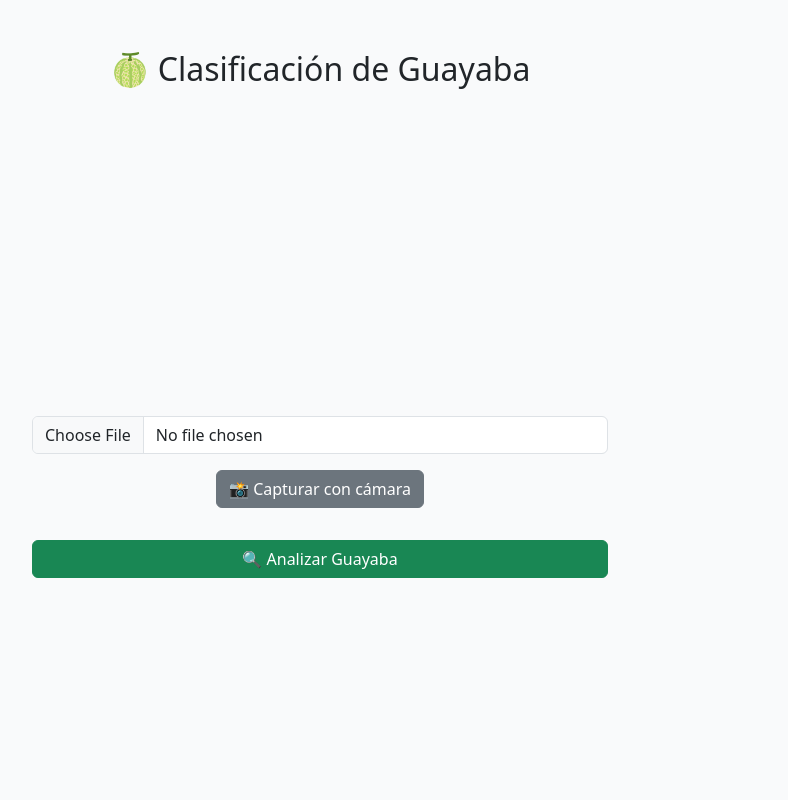
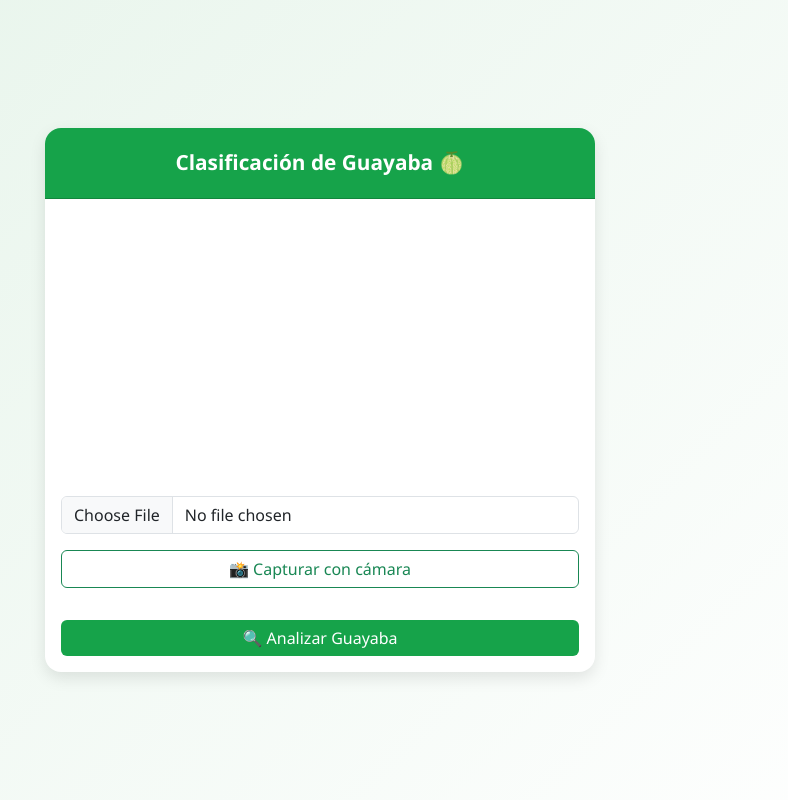
Before and after one commit to SantiagoSanchezVargas/ProyectoGC_AulaEspejo, a Flask app: page /prediccion in a window 1280 px wide. Shown: the whole page, without its empty margins (320-1108 px from the left). Run offline with Flask 2, Linux system fonts and the light colour scheme; the visitor is signed in with stand-in values (Sample User, id 1); data that the repository does not hold is empty; some libraries are stand-ins or nearby versions.

Commit message:
Mejoras y resumen de información

```diff
--- a/Proyecto_GC/templates/prediccion.html
+++ b/Proyecto_GC/templates/prediccion.html
@@ -3,56 +3,87 @@
 <head>
     <meta charset="UTF-8">
     <meta name="viewport" content="width=device-width, initial-scale=1.0">
-    <title>Predicción de Guayaba</title>
+    <title>Predicción de Guayaba 🍈</title>
     <link rel="stylesheet" href="{{ url_for('static', filename='css/bootstrap.min.css') }}">
     <style>
         body {
-            background-color: #f9fafb;
+            background: linear-gradient(135deg, #e6f4ea, #ffffff);
+            min-height: 100vh;
+            display: flex;
+            align-items: center;
+            justify-content: center;
+            font-family: 'Segoe UI', sans-serif;
         }
-        .container {
-            max-width: 600px;
-            margin-top: 50px;
+        .card {
+            border: none;
+            border-radius: 16px;
+            box-shadow: 0 6px 16px rgba(0, 0, 0, 0.1);
+            overflow: hidden;
+        }
+        .card-header {
+            background-color: #16a34a;
+            color: white;
+            text-align: center;
+            padding: 1.2rem;
+            font-size: 1.3rem;
+            font-weight: 600;
+        }
+        .btn-success {
+            background-color: #16a34a;
+            border: none;
+        }
+        .btn-success:hover {
+            background-color: #15803d;
+        }
+        #video {
+            width: 100%;
+            border-radius: 10px;
+            margin-bottom: 1rem;
         }
         .result-card {
             border-radius: 12px;
-            padding: 20px;
             text-align: center;
+            padding: 1.5rem;
+            margin-top: 1.5rem;
         }
         .apt {
-            background-color: #d1fae5;
-            color: #065f46;
+            background-color: #dcfce7;
+            color: #166534;
         }
         .no-apt {
             background-color: #fee2e2;
             color: #991b1b;
         }
-        #video {
-            width: 100%;
-            border-radius: 8px;
-            margin-bottom: 10px;
-        }
     </style>
 </head>
 <body>
-    <div class="container">
-        <h2 class="text-center mb-4">🍈 Clasificación de Guayaba</h2>
-
+    <div class="container px-3">
+        <div class="card w-100" style="max-width: 550px; margin: auto;">
+            <div class="card-header">Clasificación de Guayaba 🍈</div>
+            <div class="card-body">
                 <form action="{{ url_for('prediccion') }}" method="POST" enctype="multipart/form-data">
                     <div class="mb-3 text-center">
                         <video id="video" autoplay></video>
                         <canvas id="canvas" style="display:none;"></canvas>
+
                         <input type="file" name="imagen" accept="image/*" class="form-control mb-3">
-                <button type="button" id="captureBtn" class="btn btn-secondary mb-3">📸 Capturar con cámara</button>
+                        <button type="button" id="captureBtn" class="btn btn-outline-success w-100 mb-3">
+                            📸 Capturar con cámara
+                        </button>
                     </div>
-            <button type="submit" class="btn btn-success w-100">🔍 Analizar Guayaba</button>
+                    <button type="submit" class="btn btn-success w-100">
+                        🔍 Analizar Guayaba
+                    </button>
                 </form>
 
                 {% if resultado %}
-        <div class="result-card mt-4 {% if resultado == 'Apta' %}apt{% else %}no-apt{% endif %}">
-            <h3>Resultado: {{ resultado }}</h3>
-            <p>Confianza: {{ "%.2f"|format(probabilidad * 100) }}%</p>
+                <div class="result-card {% if resultado == 'Apta' %}apt{% else %}no-apt{% endif %}">
+                    <h4 class="fw-bold">Resultado: {{ resultado }}</h4>
+                    <p class="mb-0">Confianza: {{ "%.2f"|format(probabilidad * 100) }}%</p>
                 </div>
                 {% endif %}
+            </div>
+        </div>
     </div>
 
     <script>
@@ -62,26 +93,23 @@
 
         // Acceder a la cámara
         navigator.mediaDevices.getUserMedia({ video: true })
-            .then(stream => {
-                video.srcObject = stream;
-            })
-            .catch(err => {
-                console.error("Error al acceder a la cámara:", err);
-            });
+            .then(stream => video.srcObject = stream)
+            .catch(err => console.error("Error al acceder a la cámara:", err));
 
         // Capturar imagen de la cámara y simular archivo
         captureBtn.addEventListener('click', () => {
-            const context = canvas.getContext('2d');
+            const ctx = canvas.getContext('2d');
             canvas.width = video.videoWidth;
             canvas.height = video.videoHeight;
-            context.drawImage(video, 0, 0, canvas.width, canvas.height);
+            ctx.drawImage(video, 0, 0, canvas.width, canvas.height);
             canvas.toBlob(blob => {
                 const file = new File([blob], "captura_guayaba.jpg", { type: "image/jpeg" });
                 const fileInput = document.querySelector('input[name="imagen"]');
                 const dataTransfer = new DataTransfer();
                 dataTransfer.items.add(file);
                 fileInput.files = dataTransfer.files;
-                alert("📸 Imagen capturada. Ahora puedes hacer clic en 'Analizar Guayaba'.");
+                captureBtn.innerText = "✅ Imagen capturada";
+                captureBtn.classList.replace("btn-outline-success", "btn-success");
             }, 'image/jpeg');
         });
     </script>
```
Also changed, not shown: Proyecto_GC/templates/dashboard.html (+0 -14 lines). Lines whose indentation alone changed are shown as unchanged.
